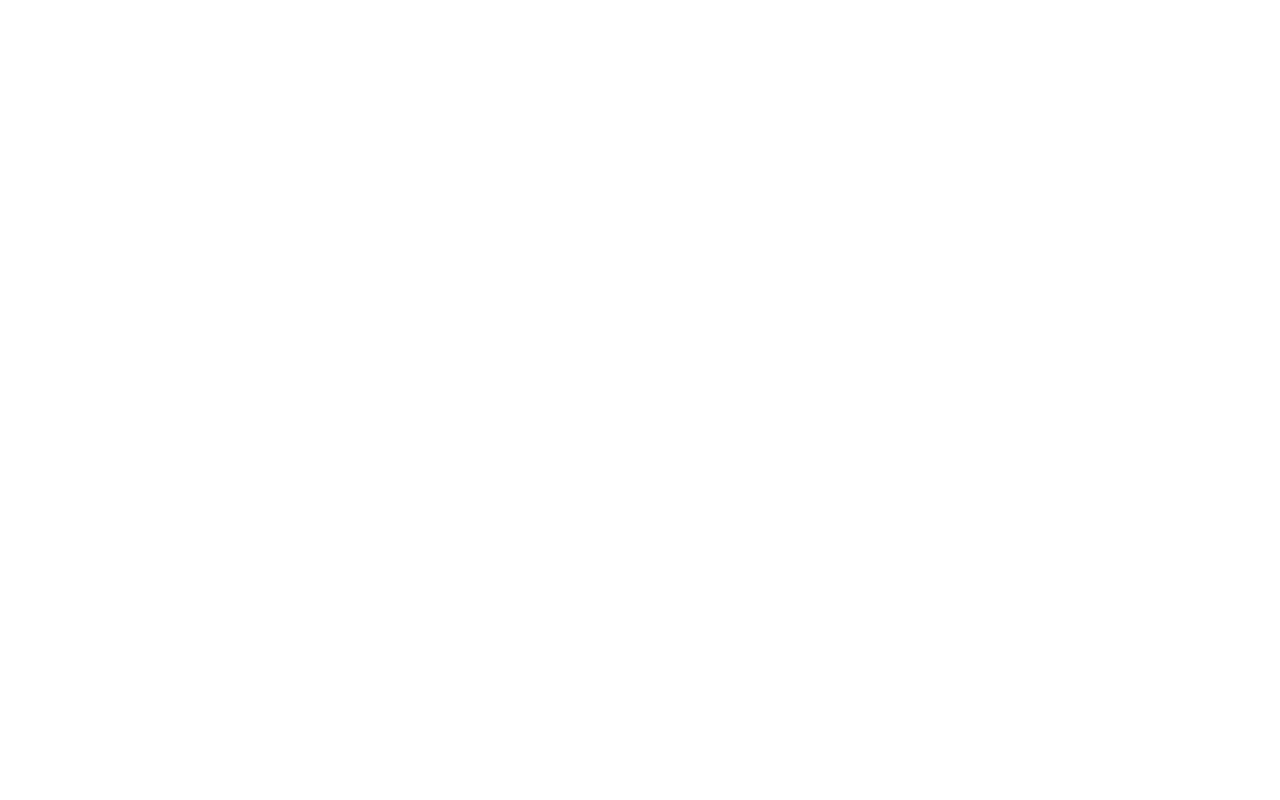
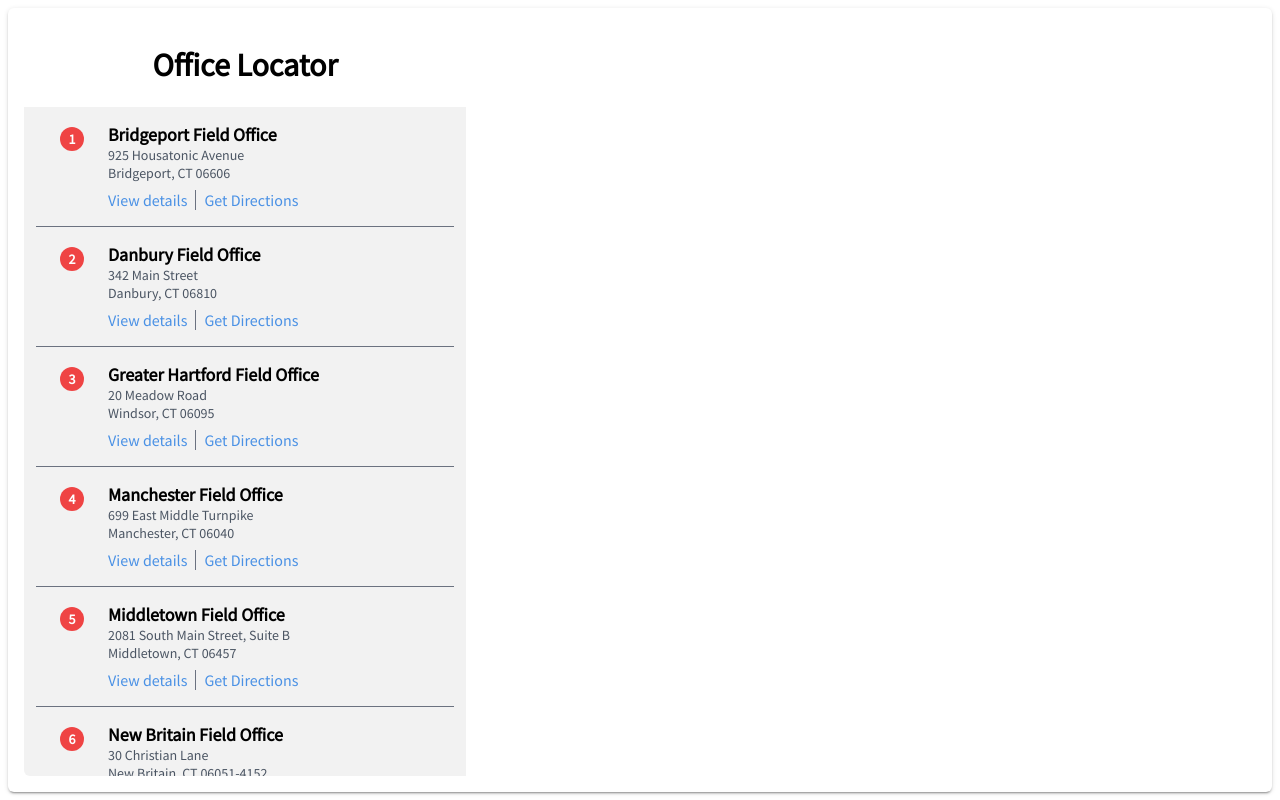
Before and after one commit to argiacomi/ct-dss-map-basic, a plain HTML site: page index.html in a window 1280 px wide. Drawn offline with Linux system fonts and the light colour scheme.

Commit message:
Update index.html

```diff
--- a/index.html
+++ b/index.html
@@ -4,7 +4,7 @@
     <meta http-equiv="X-UA-Compatible" content="IE=edge" />
     <meta name="viewport" content="width=device-width, initial-scale=1.0" />
     <title>Document</title>
-    <script type="module" src="./googleMaps.js"/>
+    <script type="module" src="./googleMaps.js"></script>
     <link rel="stylesheet" href="styles.css" />
   </head>
   <body>
```
